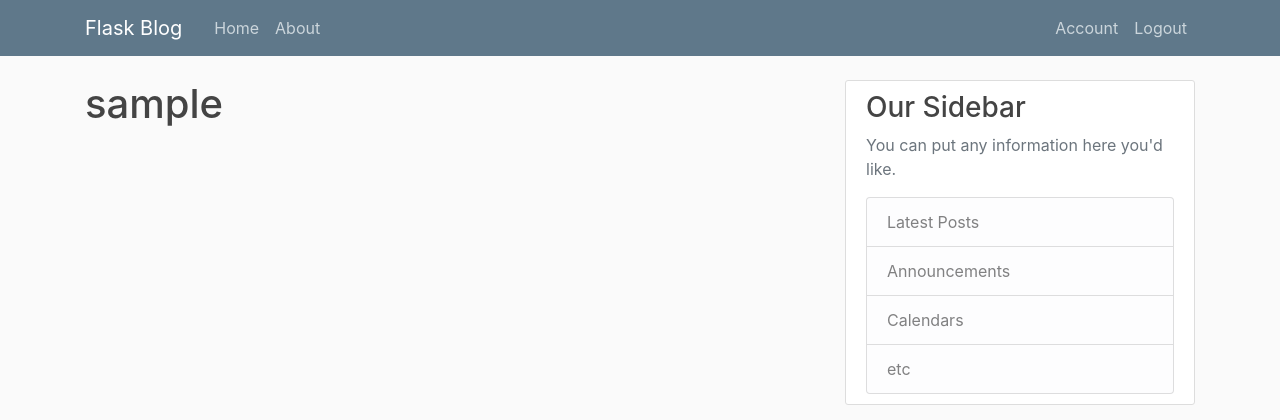
After one commit to snowtheghost/CampaignDistributor, a Flask app: page /account in a window 1280 px wide. The commit adds this page. Shown: the top 420 px of the page. Run offline with Flask 2, Linux system fonts and the light colour scheme; the visitor is signed in with stand-in values (Sample User, id 1); data comes from the database, SQL or seed files in the repository; some libraries are stand-ins or nearby versions.

Commit message:
db connection to accounts and login/logout/register functionality

```diff
--- a/src/flaskapp/models.py
+++ b/src/flaskapp/models.py
@@ -1,8 +1,14 @@
 from datetime import datetime
-from flaskapp import db
+from flaskapp import db, login_manager
+from flask_login import UserMixin
 
 
-class User(db.Model):
+@login_manager.user_loader
+def load_user(user_id):  # for login_manager
+    return User.query.get(int(user_id))
+
+
+class User(db.Model, UserMixin):  # inherit from SQLite.Model and flask_login.UserMixin
     id = db.Column(db.Integer, primary_key=True)
     username = db.Column(db.String(20), unique=True, nullable=False)
     email = db.Column(db.String(120), unique=True, nullable=False)
--- a/src/flaskapp/routes.py
+++ b/src/flaskapp/routes.py
@@ -1,6 +1,8 @@
-from flask import render_template, flash, redirect, url_for
-from flaskapp import app
+from flask import render_template, flash, redirect, url_for, redirect, request
+from flaskapp import app, db, bcrypt
 from flaskapp.forms import RegistrationForm, LoginForm
+from flaskapp.models import User, Post
+from flask_login import login_user, current_user, logout_user, login_required
 
 posts = [
     {
@@ -32,21 +34,55 @@ def about():
 
 @app.route('/register', methods=['GET', 'POST'])  # allowed HTML methods
 def register():
+    # Check if user is logged in
+    if current_user.is_authenticated:
+        return redirect(url_for("home"))
+
+    # registration form
     form = RegistrationForm()
     if form.validate_on_submit():
-        flash("Account created successfully.", 'success')
+        # Add form received data to db model
+        hashed_password = \
+            bcrypt.generate_password_hash(form.password.data).decode('utf-8') # hash password and decode hash to string
+        user = User(username=form.username.data, email=form.email.data, password=hashed_password)
+
+        # Add created model to db and commit
+        db.session.add(user)
+        db.session.commit()
+
+        flash("Account created successfully.", 'success')  # success: bootstrap class
         return redirect(url_for('login'))
     return render_template('register.html', title="Registration Form", form=form)
 
 
 @app.route('/login', methods=['GET', 'POST'])
 def login():
+    # Check if user is logged in
+    if current_user.is_authenticated:
+        return redirect(url_for("home"))
+
+    # login form
     form = LoginForm()
     if form.validate_on_submit():
-        pass  # TODO flash and redirect
-        # if valid
-            # flash("Login successful", "success")
-            # return redirect(url_for('home'))
-        # else:
-            # flash("Invalid login. Check your username and password.", "danger")
+        user = User.query.filter_by(email=form.email.data).first()
+        if user and bcrypt.check_password_hash(user.password, form.password.data):
+            login_user(user, remember=form.remember.data)
+
+            # Check if there is a requested redirect, and redirect to requested page if so
+            next_page = request.args.get('next')
+            return redirect(next_page) if next_page else redirect(url_for("home"))
+        else:
+            flash("Invalid login. Check your email and password.", "danger")
     return render_template('login.html', title="Login Page", form=form)
+
+
+@app.route('/logout')
+def logout():
+    logout_user()  # provided by flask_login
+    return redirect(url_for('home'))
+
+
+@app.route('/account')
+@login_required  # requires login to access this page, goes to login route
+def account():
+    return render_template('account.html', title='Account')
--- /dev/null
+++ b/src/flaskapp/templates/account.html
@@ -0,0 +1,4 @@
+{% extends 'layout.html' %}
+{% block content %}
+    <h1>{{ current_user.username }}</h1>
+{% endblock content %}
--- a/src/flaskapp/templates/layout.html
+++ b/src/flaskapp/templates/layout.html
@@ -1,19 +1,20 @@
-<!doctype html>
+<!DOCTYPE html>
 <html lang="en"> <!-- this html is used as an inheritable template -->
 <head>
     <!-- Bootstrap Required meta tags -->
     <meta charset="utf-8">
-    <meta name="viewport" content="width=device-width, initial-scale=1">
+    <meta name="viewport" content="width=device-width, initial-scale=1, shrink-to-fit=no">
 
     <!-- Bootstrap CSS -->
-    <link href="https://cdn.jsdelivr.net/npm/bootstrap@5.0.0-beta2/dist/css/bootstrap.min.css" rel="stylesheet" integrity="sha384-BmbxuPwQa2lc/FVzBcNJ7UAyJxM6wuqIj61tLrc4wSX0szH/Ev+nYRRuWlolflfl" crossorigin="anonymous">
-    <link href="{{ url_for('static', filename='main.css') }}" rel="stylesheet" type="text/css"> <!-- CSS Styling -->
+    <link rel="stylesheet" href="https://maxcdn.bootstrapcdn.com/bootstrap/4.0.0/css/bootstrap.min.css" integrity="sha384-Gn5384xqQ1aoWXA+058RXPxPg6fy4IWvTNh0E263XmFcJlSAwiGgFAW/dAiS6JXm" crossorigin="anonymous">
+
+    <link rel="stylesheet" type="text/css" href="{{ url_for('static', filename='main.css') }}">
 
     <!-- Title Code -->
-    {% if title %}
-        <title>{{ title }}</title>
+    {% if title %}  <!-- if title is specified, set title -->
+        <title>Flask Blog - {{ title }}</title>
     {% else %}
-        <title>Default Title</title>
+        <title>Flask Blog</title>
     {% endif %}
 </head>
 <body>
@@ -21,25 +22,29 @@
         <nav class="navbar navbar-expand-md navbar-dark bg-steel fixed-top">
             <div class="container">
                 <a class="navbar-brand mr-4" href="/">Flask Blog</a>
-                <button class="navbar-toggler" type="button" data-toggle="collapse" data-target="#navbarToggle"
-                        aria-controls="navbarToggle" aria-expanded="false" aria-label="Toggle navigation">
+                <button class="navbar-toggler" type="button" data-toggle="collapse" data-target="#navbarToggle" aria-controls="navbarToggle" aria-expanded="false" aria-label="Toggle navigation">
                     <span class="navbar-toggler-icon"></span>
                 </button>
                 <div class="collapse navbar-collapse" id="navbarToggle">
                     <div class="navbar-nav mr-auto">
-                        <a class="nav-item nav-link" href={{ url_for('home') }}>Home</a>
-                        <a class="nav-item nav-link" href={{ url_for('about') }}>About</a>
+                        <a class="nav-item nav-link" href="{{ url_for('home') }}">Home</a>
+                        <a class="nav-item nav-link" href="{{ url_for('about') }}">About</a>
                     </div>
                     <!-- Navbar Right Side -->
                     <div class="navbar-nav">
-                        <a class="nav-item nav-link" href={{ url_for('login') }}>Login</a>
-                        <a class="nav-item nav-link" href={{ url_for('register') }}>Register</a>
+                        <!-- Display based on user login status -->
+                        {% if current_user.is_authenticated %}
+                            <a class="nav-item nav-link" href="{{ url_for('account') }}">Account</a>
+                            <a class="nav-item nav-link" href="{{ url_for('logout') }}">Logout</a>
+                        {% else %}
+                            <a class="nav-item nav-link" href="{{ url_for('login') }}">Login</a>
+                            <a class="nav-item nav-link" href="{{ url_for('register') }}">Register</a>
+                        {% endif %}
                     </div>
                 </div>
             </div>
         </nav>
     </header>
-
     <main role="main" class="container">
         <div class="row">
             <div class="col-md-8">
@@ -72,7 +77,10 @@
     </main>
 
 
-    <!-- Bootstrap Bundle with Popper -->
-    <script src="https://cdn.jsdelivr.net/npm/bootstrap@5.0.0-beta2/dist/js/bootstrap.bundle.min.js" integrity="sha384-b5kHyXgcpbZJO/tY9Ul7kGkf1S0CWuKcCD38l8YkeH8z8QjE0GmW1gYU5S9FOnJ0" crossorigin="anonymous"></script>
+    <!-- Optional JavaScript -->
+    <!-- jQuery first, then Popper.js, then Bootstrap JS -->
+    <script src="https://code.jquery.com/jquery-3.2.1.slim.min.js" integrity="sha384-KJ3o2DKtIkvYIK3UENzmM7KCkRr/rE9/Qpg6aAZGJwFDMVNA/GpGFF93hXpG5KkN" crossorigin="anonymous"></script>
+    <script src="https://cdnjs.cloudflare.com/ajax/libs/popper.js/1.12.9/umd/popper.min.js" integrity="sha384-ApNbgh9B+Y1QKtv3Rn7W3mgPxhU9K/ScQsAP7hUibX39j7fakFPskvXusvfa0b4Q" crossorigin="anonymous"></script>
+    <script src="https://maxcdn.bootstrapcdn.com/bootstrap/4.0.0/js/bootstrap.min.js" integrity="sha384-JZR6Spejh4U02d8jOt6vLEHfe/JQGiRRSQQxSfFWpi1MquVdAyjUar5+76PVCmYl" crossorigin="anonymous"></script>
 </body>
 </html>
--- a/src/requirements.txt
+++ b/src/requirements.txt
@@ -4,3 +4,5 @@ Flask~=1.1.2
 itsdangerous~=1.1.0
 python-dotenv~=0.15.0
 email_validator
+flask-bcrypt
+flask-login
--- a/src/run.py
+++ b/src/run.py
@@ -1,4 +1,4 @@
-from flaskapp import app  # from __init__
+from flaskapp import app  # from __init__.py
 
 if __name__ == '__main__':
     app.run(debug=True)  # Debug mode for development
```
Also changed, not shown: src/flaskapp/__init__.py (+9 -2 lines), src/flaskapp/forms.py (+13 -1 lines), 1 other file.
